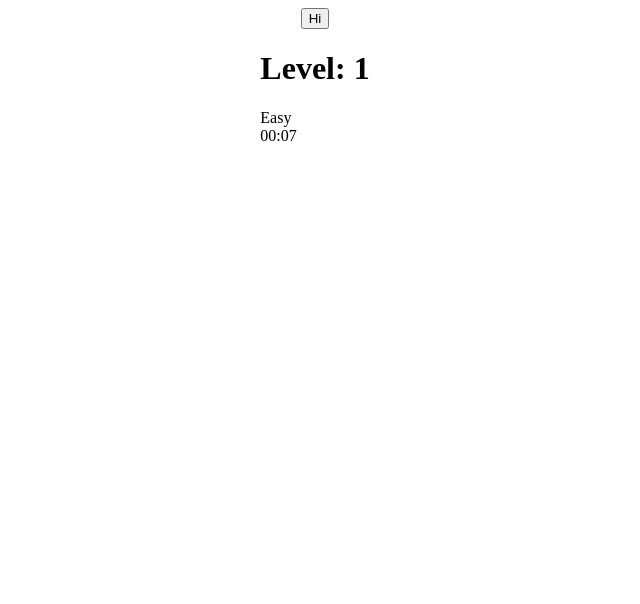
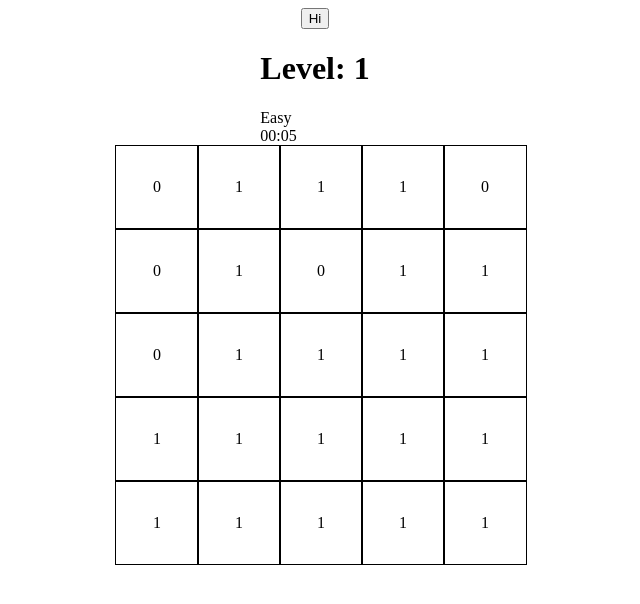
Before and after one commit to xusandrew/nonogram, a React (Create React App) app in the folder web/: page / in a window 1280 px wide. Shown: the top 604 px of the page, without its empty margins (325-965 px from the left). Built offline with nearby package versions, Linux system fonts and the light colour scheme.

Commit message:
Display board

```diff
--- a/web/src/App.js
+++ b/web/src/App.js
@@ -1,22 +1,27 @@
 import './App.css'
-import './components/GameDataDisplay.js'
+import './components/GameDataDisplay'
+import './components/Board'
 import sampleGameData from './samplegame.json'
 import React, { useState, useEffect } from 'react'
 import GameDataDisplay from './components/GameDataDisplay.js'
+import Board from './components/Board'
 
 function App() {
   const [boardState, setBoardState] = useState(
     sampleGameData.games[0].boardData // temp definition
   )
   const [boardDifficulty, setBoardDifficulty] = useState(
-    sampleGameData.games[0].difficulty
+    sampleGameData.games[0].difficulty // temp definition
   )
   const [boardIndex, setBoardIndex] = useState(0)
+
+  const [boardSize, setBoardSize] = useState(sampleGameData.games[0].size)
 
   function printBoard() {
     console.log(boardState)
     console.log(boardDifficulty)
     console.log(boardIndex)
+    console.log(boardSize)
   }
 
   return (
@@ -26,6 +31,7 @@ function App() {
         board_difficulty={boardDifficulty}
         board_index={boardIndex}
       />
+      <Board board_state={boardState} board_size={boardSize} />
     </div>
   )
 }
--- a/web/src/components/board.js
+++ b/web/src/components/board.js
@@ -1,9 +1,24 @@
-import React from 'react'
+import React, { useState, useEffect } from 'react'
 
 const Board = props => {
+  const [boardStyle, setBoardStyle] = useState({})
+
+  useEffect(() => {
+    setBoardStyle({
+      gridTemplateColumns: `repeat(${props.board_size} , 1fr)`,
+      gridTemplateRows: `repeat(${props.board_size} , 1fr)`,
+    })
+  }, [props.board_size])
+
   return (
-    <div className='App'>
-      <h1>hello</h1>
+    <div className='board' style={boardStyle}>
+      {props.board_state.flat().map((square, i) => {
+        return (
+          <div key={i} className='square'>
+            {square}
+          </div>
+        )
+      })}
     </div>
   )
 }
--- a/web/src/index.css
+++ b/web/src/index.css
@@ -3,4 +3,23 @@
     flex-direction: column;
     align-items: center;
     justify-content: center;
+
+    box-sizing: border-box;
 }
+
+.board {
+    display: grid;
+    aspect-ratio: 1/1;
+    width: clamp(300px, 50vh, 600px);
+}
+
+
+.square {
+    width: 100%;
+    aspect-ratio: 1/1;
+    border: 1px solid black;
+
+    display: flex;
+    justify-content: center;
+    align-items: center;
+}
```
